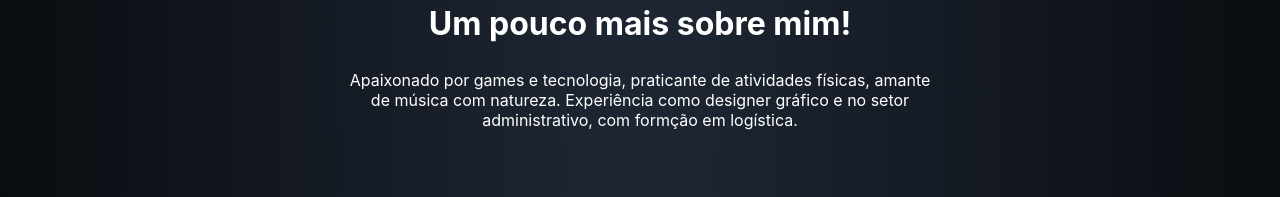
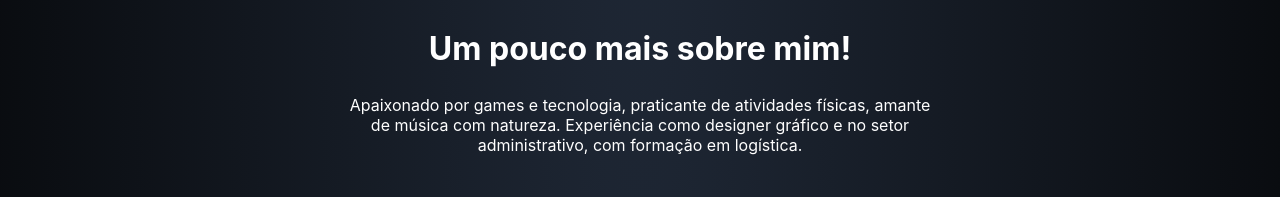
Before and after one commit to JovemAlex/alex.dev, a React (Create React App) app: page / in a window 1280 px wide. Shown: the part 673-870 px from the top of the page. Built offline with nearby package versions, Linux system fonts and the light colour scheme; the HTML template or start-up script is replaced by a standard one.

Commit message:
(fix): Fix position of sections in css

```diff
--- a/src/App.css
+++ b/src/App.css
@@ -4,10 +4,10 @@ html {
 
 body {
   display: flex;
-  max-width: 2400px;
-  flex-direction: column;
   justify-content: center;
   align-items: center;
+  flex-direction: column;
+  margin: 25px 0px;
   background: #1F2836;
   background: radial-gradient(at center top, #1F2836, #010101);
   color: white;
--- a/src/components/AboutMe.css
+++ b/src/components/AboutMe.css
@@ -1,10 +1,10 @@
 @media screen and (max-width: 767px) {
   .about_me {
     display: flex;
+    justify-content: center;
     flex-direction: column;
-    justify-content: center;
     align-items: center;
-    width: 90vw;
+    margin: 25px 0px;
   }
 
   .childs-about-me {
@@ -89,8 +89,7 @@
     display: flex;
     justify-content: center;
     align-items: center;
-    width: 1200px;
-    margin-top: 25px;
+    margin: 25px 0px;
   }
 
   .childs-about-me {
--- a/src/components/Interests.css
+++ b/src/components/Interests.css
@@ -1,12 +1,10 @@
 @media screen and (max-width: 767px) {
   .interests {
     display: flex;
+    justify-content: center;
     flex-direction: column;
-    justify-content: center;
     align-items: center;
-    width: 90vw;
-    margin-top: 25px;
-    /* background-color: aqua; */
+    margin: 25px 0px;
   }
 
   .text_interests {
@@ -133,12 +131,10 @@
 @media (min-width: 1200px) {
   .interests {
     display: flex;
-    flex-direction: column;
     justify-content: center;
     align-items: center;
-    width: 1200px;
-    margin-top: 25px;
-    /* background-color: blue; */
+    flex-direction: column;
+    margin: 25px 0px;
   }
 
   .text_interests {
--- a/src/components/Interests.jsx
+++ b/src/components/Interests.jsx
@@ -8,7 +8,7 @@ export class Interests extends Component {
 
         <section className='text_interests'>
           <h1>Um pouco mais sobre mim!</h1>
-          <p>Apaixonado por games e tecnologia, praticante de atividades físicas, amante de música com natureza. Experiência como designer gráfico e no setor administrativo, com formção em logística.</p>
+          <p>Apaixonado por games e tecnologia, praticante de atividades físicas, amante de música com natureza. Experiência como designer gráfico e no setor administrativo, com formação em logística.</p>
         </section>
 
         <section className='image_interests'>
--- a/src/components/Projects.css
+++ b/src/components/Projects.css
@@ -1,12 +1,10 @@
 @media screen and (max-width: 767px) {
   .projects {
     display: flex;
+    justify-content: center;
     flex-direction: column;
-    justify-content: center;
     align-items: center;
-    width: 90vw;
-    margin-top: 25px;
-    /* background-color: aqua; */
+    margin: 25px 0px;
   }
 
   .title h1 {
@@ -208,12 +206,10 @@
 @media (min-width: 1200px) {
   .projects {
     display: flex;
-    flex-direction: column;
     justify-content: center;
     align-items: center;
-    width: 1200px;
-    margin-top: 25px;
-    /* background-color: aqua; */
+    flex-direction: column;
+    margin: 25px 0px;
   }
 
   .title h1 {
```
